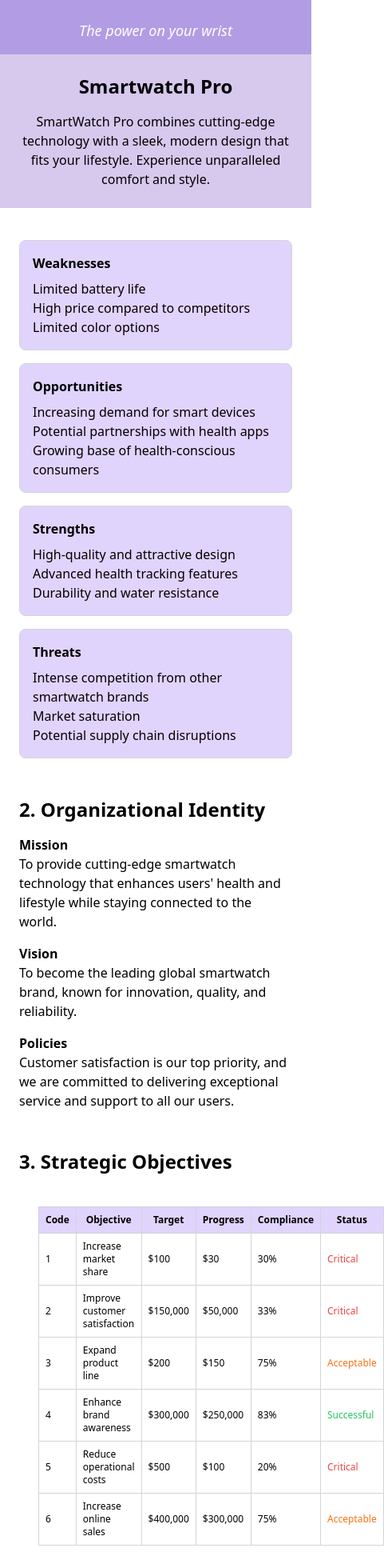
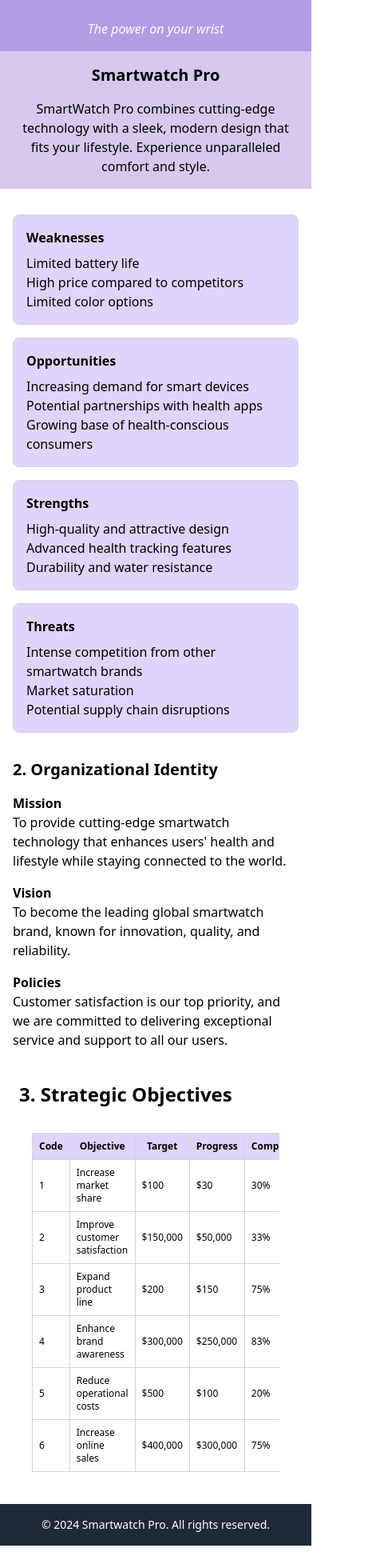
Before and after one commit to ErSantis/WEB-FE-REACT-HW4-ElkinSantis, a React (Vite) app: page / in a window 390 px wide. Shown: the top 1960 px of the page at 80% size, 481 px wide, since content can reach past the window. After the commit the page ends 1932 px from the top, so only its background shows below. Built offline with nearby package versions, Linux system fonts and the light colour scheme.

Commit message:
Refactor component files for consistent padding and table layout

```diff
--- a/src/components/Diagnosis.jsx
+++ b/src/components/Diagnosis.jsx
@@ -41,8 +41,8 @@ const data = [
 
 const Diagnosis = () => {
   return (
-    <section className="p-6">
-      <div className="grid grid-cols-1 sm:grid-cols-2 gap-4 mt-4">
+    <section className="p-4 sm:p-6">
+      <div className="grid grid-cols-1 gap-4 mt-4 sm:grid-cols-2">
         {data.map((category) => (
           <div key={category.id} className="border border-gray-300 p-4 rounded-lg bg-digital-lavender-very-light">
             <h3 className="font-semibold">{category.type}</h3>
--- a/src/components/Footer.jsx
+++ b/src/components/Footer.jsx
@@ -2,8 +2,8 @@ import React from 'react';
 
 const Footer = () => {
   return (
-    <footer className="bg-gray-800 text-white text-center py-4">
-      <p>&copy; 2024 Smartwatch Pro. All rights reserved.</p>
+    <footer className="bg-gray-800 text-white text-center py-4 px-2 sm:px-4">
+      <p className="text-sm sm:text-base">&copy; 2024 Smartwatch Pro. All rights reserved.</p>
     </footer>
   );
 };
--- a/src/components/Header.jsx
+++ b/src/components/Header.jsx
@@ -4,7 +4,7 @@ const Header = () => {
   return (
     <header className="bg-digital-purple-light text-white py-4">
       <div className="container mx-auto flex flex-col items-center justify-center text-center px-4 md:px-0">
-        <p className="text-lg mt-2 italic">The power on your wrist</p>
+        <p className="text-base sm:text-lg mt-2 italic">The power on your wrist</p>
       </div>
     </header>
   );
--- a/src/components/Identity.jsx
+++ b/src/components/Identity.jsx
@@ -2,8 +2,8 @@ import React from 'react';
 
 const Identity = () => {
   return (
-    <section className="p-6">
-      <h2 className="text-2xl font-semibold">2. Organizational Identity</h2>
+    <section className="p-4 sm:p-6">
+      <h2 className="text-xl sm:text-2xl font-semibold">2. Organizational Identity</h2>
       <h3 className="font-semibold mt-4">Mission</h3>
       <p className="text-base sm:text-lg">
         To provide cutting-edge smartwatch technology that enhances users' health and lifestyle while staying connected to the world.
--- a/src/components/Introduction.jsx
+++ b/src/components/Introduction.jsx
@@ -2,8 +2,8 @@ import React from 'react';
 
 const Introduction = () => {
   return (
-    <section className="p-6 text-center bg-digital-lavender-light">
-      <h2 className="text-2xl font-semibold">Smartwatch Pro</h2>
+    <section className="p-4 sm:p-6 text-center bg-digital-lavender-light">
+      <h2 className="text-xl sm:text-2xl font-semibold">Smartwatch Pro</h2>
       <p className="mt-4 text-base sm:text-lg">
         SmartWatch Pro combines cutting-edge technology with a sleek, modern design that fits your lifestyle. Experience unparalleled comfort and style.
       </p>
--- a/src/components/ProductTable.jsx
+++ b/src/components/ProductTable.jsx
@@ -17,7 +17,8 @@ const getStatusColor = (compliance) => {
 
 const ProductTable = () => {
   return (
-    <section className="p-6">
+    <section className="p-4 sm:p-6">
+      <div className="overflow-x-auto">
         <table className="min-w-full mt-4 border border-gray-300">
           <thead>
             <tr className="bg-digital-lavender-very-light text-xs sm:text-base">
@@ -44,6 +45,7 @@ const ProductTable = () => {
             ))}
           </tbody>
         </table>
+      </div>
     </section>
   );
 };
```
Lines whose indentation alone changed are shown as unchanged.
